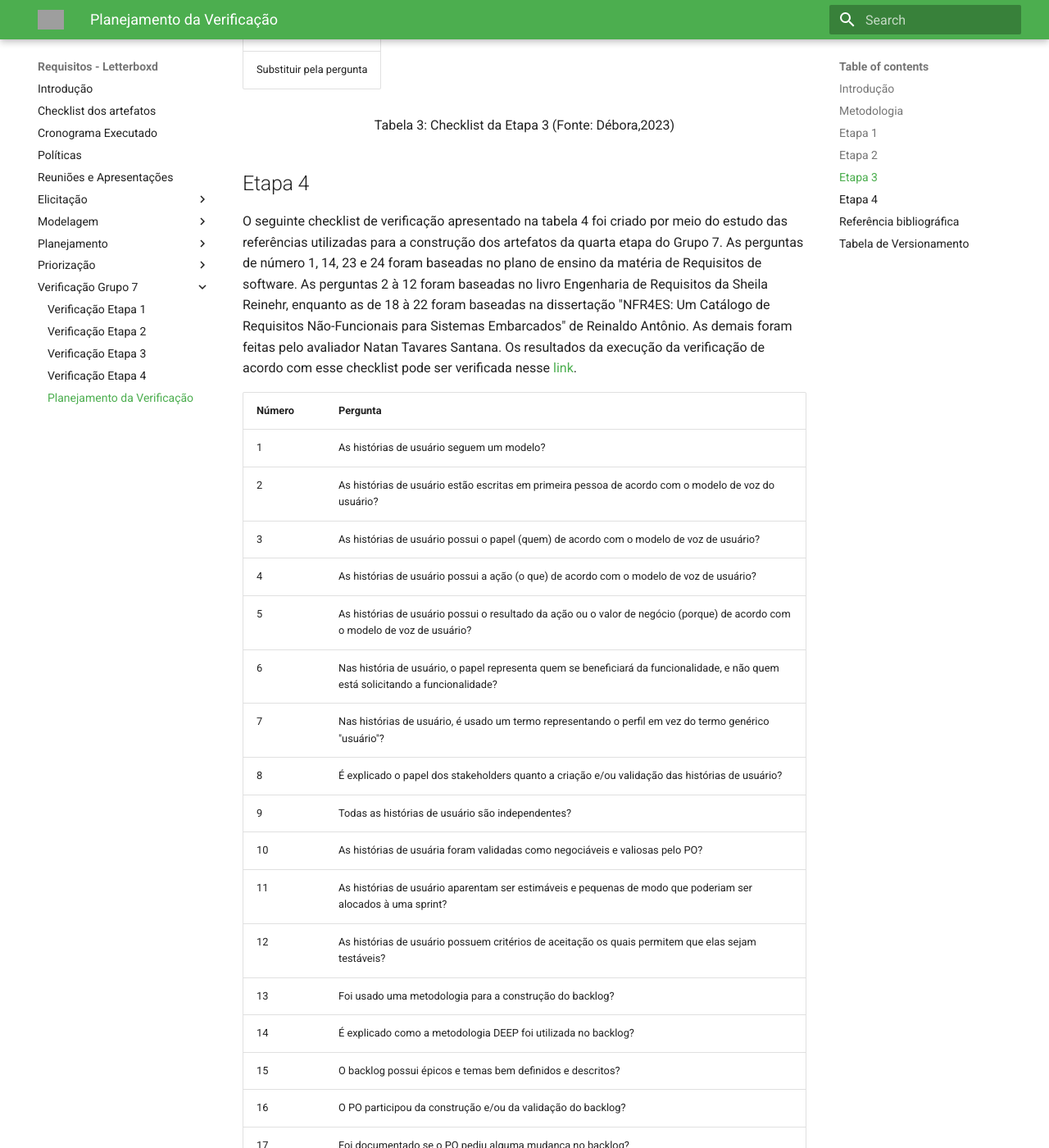
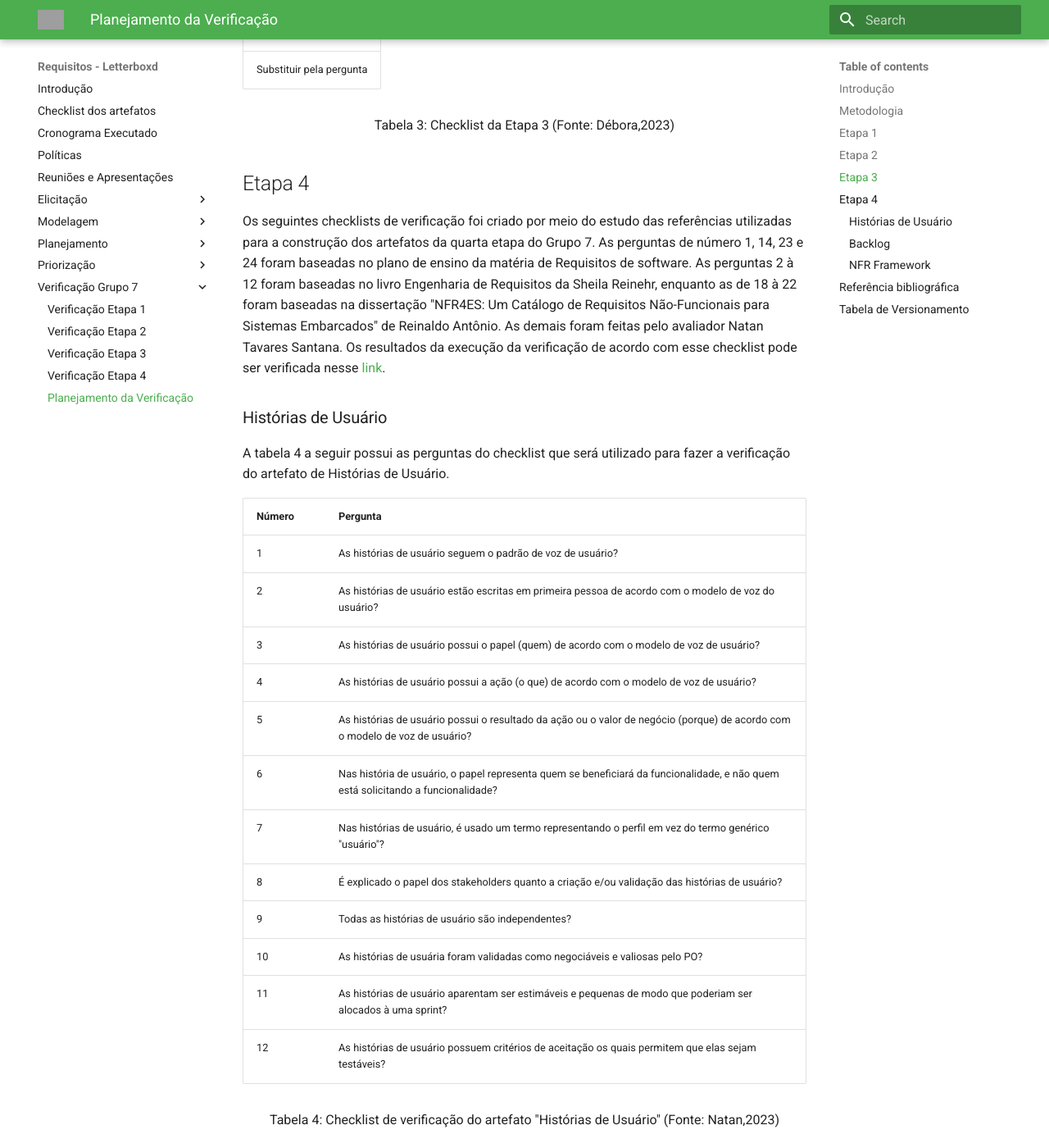
Before and after one commit to Requisitos-de-Software/2023.1-Letterboxd, an MkDocs documentation site: the page built from docs/Verificação Grupo 7/planejamento.md, in a window 1280 px wide and 1400 px high, scrolled down 1455 px. Shown: the whole window at 82% size. Built offline with MkDocs 1.6.1 and Material for MkDocs 9.7.7, drawn with Linux system fonts in a browser that asks for light colours; some of the changed text lies outside the part shown; grey boxes are pictures that could not be loaded.

Commit message:
ajustes do pr

```diff
--- a/docs/Verificação Grupo 7/planejamento.md
+++ b/docs/Verificação Grupo 7/planejamento.md
@@ -40,11 +40,15 @@
 
 ## Etapa 4
 
-O seguinte checklist de verificação apresentado na tabela 4 foi criado por meio do estudo das referências utilizadas para a construção dos artefatos da quarta etapa do Grupo 7. As perguntas de número 1, 14, 23 e 24 foram baseadas no plano de ensino da matéria de Requisitos de software. As perguntas 2 à 12 foram baseadas no livro Engenharia de Requisitos da Sheila Reinehr, enquanto as de 18 à 22 foram baseadas na dissertação "NFR4ES: Um Catálogo de Requisitos Não-Funcionais para Sistemas Embarcados" de Reinaldo Antônio. As demais foram feitas pelo avaliador Natan Tavares Santana. Os resultados da execução da verificação de acordo com esse checklist pode ser verificada nesse [link](./execucaoEtapa4.md).
+Os seguintes checklists de verificação foi criado por meio do estudo das referências utilizadas para a construção dos artefatos da quarta etapa do Grupo 7. As perguntas de número 1, 14, 23 e 24 foram baseadas no plano de ensino da matéria de Requisitos de software. As perguntas 2 à 12 foram baseadas no livro Engenharia de Requisitos da Sheila Reinehr, enquanto as de 18 à 22 foram baseadas na dissertação "NFR4ES: Um Catálogo de Requisitos Não-Funcionais para Sistemas Embarcados" de Reinaldo Antônio. As demais foram feitas pelo avaliador Natan Tavares Santana. Os resultados da execução da verificação de acordo com esse checklist pode ser verificada nesse [link](./execucaoEtapa4.md).
+
+### Histórias de Usuário
+
+A tabela 4 a seguir possui as perguntas do checklist que será utilizado para fazer a verificação do artefato de Histórias de Usuário.
 
 | Número     | Pergunta
 | ----------- | ----------- |
-| 1 | As histórias de usuário seguem um modelo? |
+| 1 | As histórias de usuário seguem o padrão de voz de usuário? |
 | 2 | As histórias de usuário estão escritas em primeira pessoa de acordo com o modelo de voz do usuário?  |
 | 3 | As histórias de usuário possui o papel (quem) de acordo com o modelo de voz de usuário? |
 | 4 | As histórias de usuário possui a ação (o que) de acordo com o modelo de voz de usuário?  |
@@ -56,11 +60,31 @@
 | 10 | As histórias de usuária foram validadas como negociáveis e valiosas pelo PO? |
 | 11 | As histórias de usuário aparentam ser estimáveis e pequenas de modo que poderiam ser alocados à uma sprint? |
 | 12 | As histórias de usuário possuem critérios de aceitação os quais permitem que elas sejam testáveis? |
+<div style="text-align: center">
+<p>Tabela 4: Checklist de verificação do artefato "Histórias de Usuário" (Fonte: Natan,2023)</p>
+</div>
+
+### Backlog
+
+A tabela 5 a seguir possui as perguntas do checklist que será utilizado para fazer a verificação do artefato de Backlog.
+
+| Número     | Pergunta
+| ----------- | ----------- |
 | 13 | Foi usado uma metodologia para a construção do backlog? |
 | 14 | É explicado como a metodologia DEEP foi utilizada no backlog? |
 | 15 | O backlog possui épicos e temas bem definidos e descritos? |
 | 16 | O PO participou da construção e/ou da validação do backlog? |
 | 17 | Foi documentado se o PO pediu alguma mudança no backlog? |
+<div style="text-align: center">
+<p>Tabela 5: Checklist de verificação do artefato "Backlog" (Fonte: Natan,2023)</p>
+</div>
+
+### NFR Framework
+
+A tabela 6 a seguir possui as perguntas do checklist que será utilizado para fazer a verificação do artefato de NFR Framework.
+
+| Número     | Pergunta
+| ----------- | ----------- |
 | 18 | Os softgoals NFR representam requisitos não-funcionais? |
 | 19 | Os softgoals de operacionalização representam soluções de implementação para satisfazer softgoals NFR ou outros softgoals de operacionalização? |
 | 20 | Os softgoal de afirmação fornecem as razões para as decisões de desenvolvimento? |
@@ -70,7 +94,7 @@
 | 24 | Foi construído cartões de especificação de acordo com o modelo apresentado na dissertação "NFR4ES: Um Catálogo de Requisitos Não-Funcionais para Sistemas Embarcados" ou de alguma outra referência? |
 | 25 | Os diagramas documentados estão legíveis? |
 <div style="text-align: center">
-<p>Tabela 4: Checklist da Etapa 4 (Fonte: Natan,2023)</p>
+<p>Tabela 6: Checklist de verificação do artefato "NFR Framework" (Fonte: Natan,2023)</p>
 </div>
 
 ## Referência bibliográfica
```
Also changed, not shown: docs/Verificação Grupo 7/execucaoEtapa4.md (+21 -3 lines).
